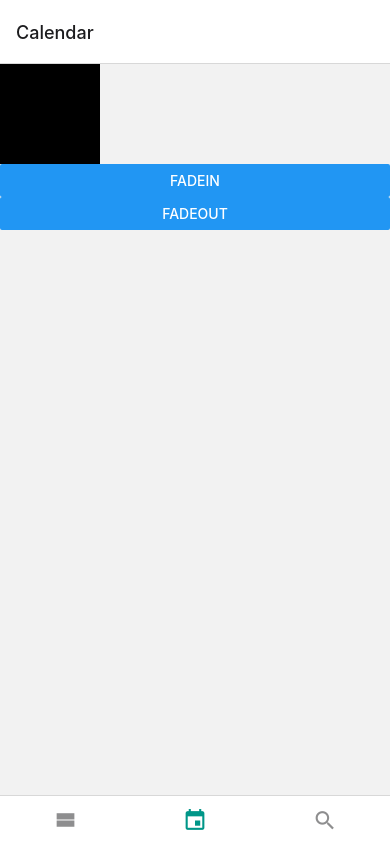
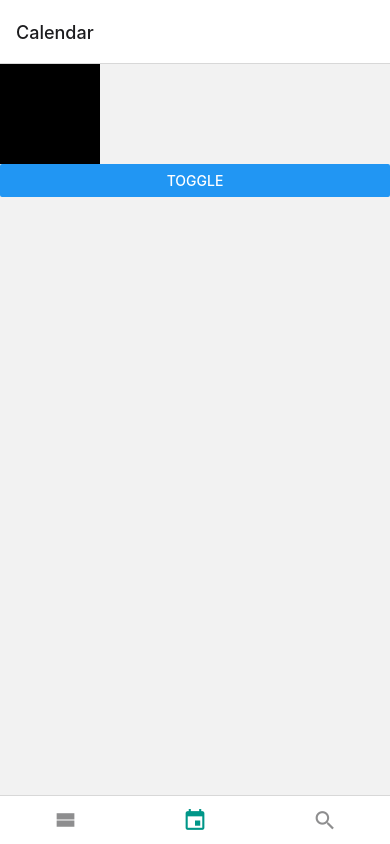
Before and after one commit to ddojai/react-native-learning, a React Native app in the folder DayLog/: screen /Calendar in a window 390 px wide. Built offline with nearby package versions, Linux system fonts and the light colour scheme.

Commit message:
6.5.1.1 서서히 나타나고, 서서히 사라지기
토글 버튼으로 수정

```diff
--- a/DayLog/screens/CalendarScreen.js
+++ b/DayLog/screens/CalendarScreen.js
@@ -1,8 +1,15 @@
-import React, {useRef} from 'react';
+import React, {useRef, useState, useEffect} from 'react';
 import {Animated, Button, StyleSheet, View} from 'react-native';
 
 function FadeInAndOut() {
   const animation = useRef(new Animated.Value(1)).current;
+  const [hidden, setHidden] = useState(false);
+  useEffect(() => {
+    Animated.timing(animation, {
+      toValue: hidden ? 0 : 1,
+      useNativeDriver: true,
+    }).start();
+  }, [hidden, animation]);
 
   return (
     <View>
@@ -15,21 +22,9 @@
         ]}
       />
       <Button
-        title="FadeIn"
+        title="Toggle"
         onPress={() => {
-          Animated.timing(animation, {
-            toValue: 1,
-            useNativeDriver: true,
-          }).start();
-        }}
-      />
-      <Button
-        title="FadeOut"
-        onPress={() => {
-          Animated.timing(animation, {
-            toValue: 0,
-            useNativeDriver: true,
-          }).start();
+          setHidden(!hidden);
         }}
       />
     </View>
```
